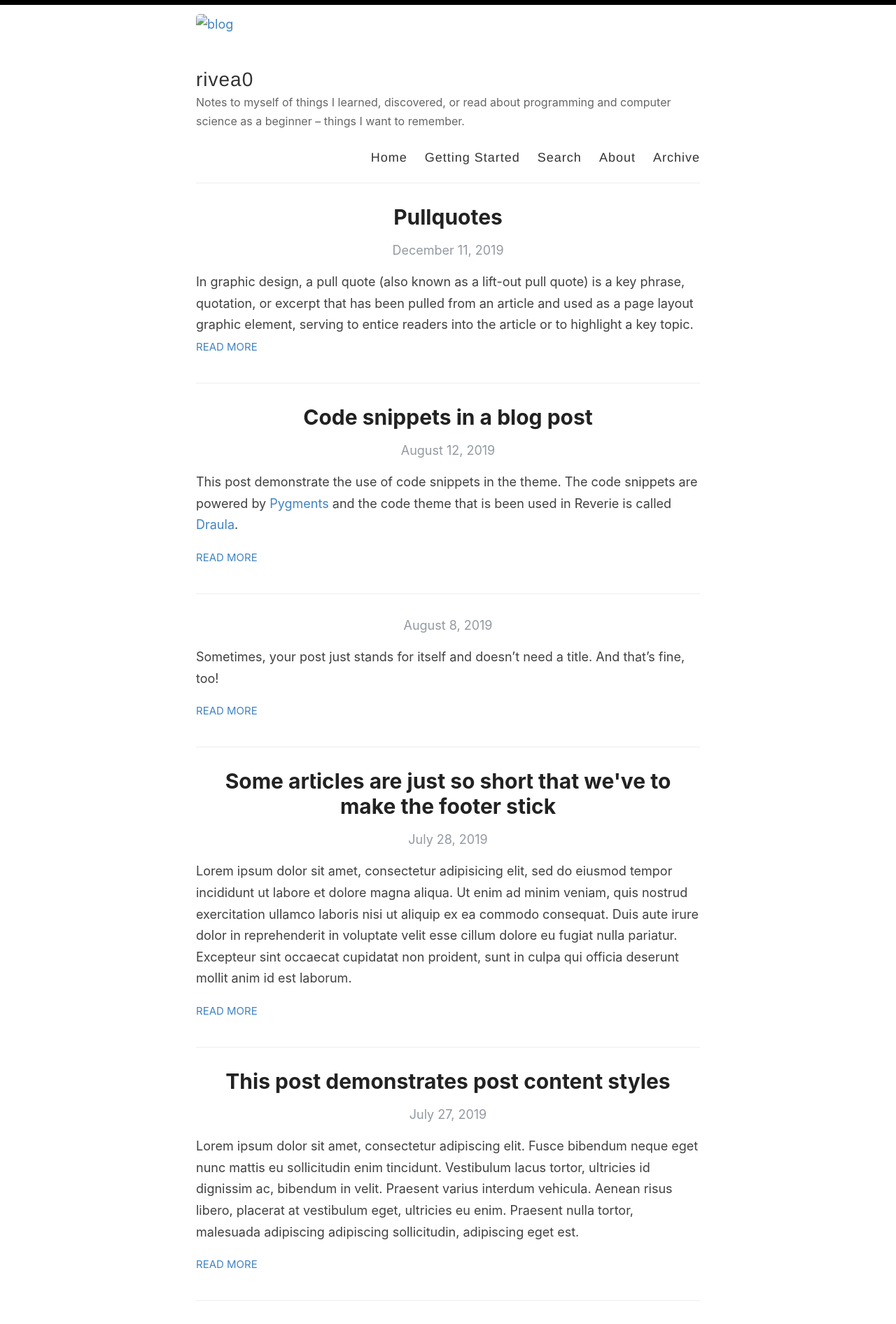
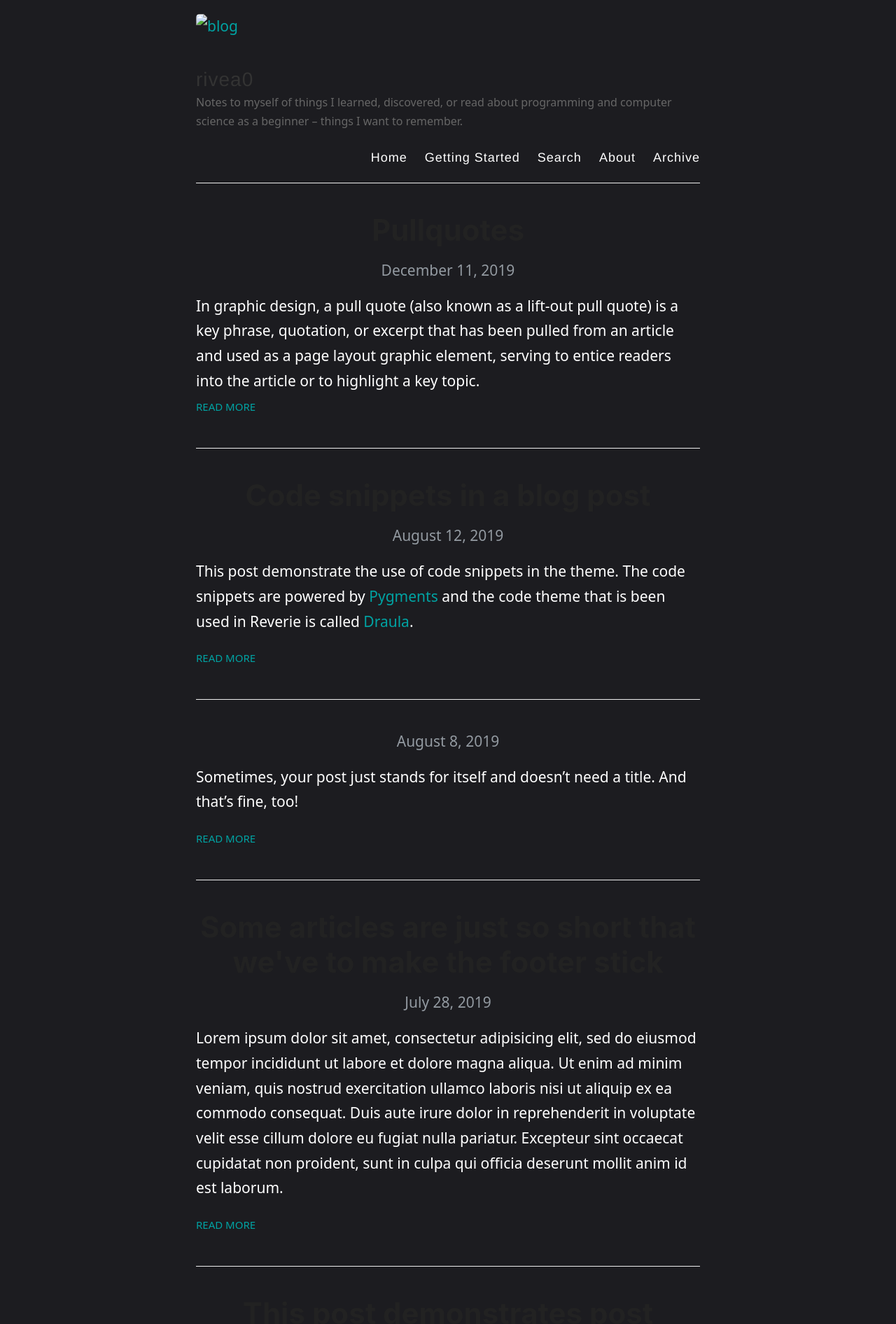
Before and after one commit to rivea0/blog, a Jekyll site: the page built from index.html, in a window 1280 px wide. Shown: the top 1892 px of the page at 70% size. Built offline with Jekyll 4.4.1, drawn with Linux system fonts in a browser that asks for light colours; the list of posts is cut into pages by our own code.

Commit message:
Update style.scss

```diff
--- a/assets/style.scss
+++ b/assets/style.scss
@@ -21,12 +21,12 @@ html {
 }
 
 body {
-  background: #fff;
-  font-family: -system-ui, -apple-system, BlinkMacSystemFont, "Segoe UI", Roboto, Helvetica, Arial, sans-serif, "Apple Color Emoji", "Segoe UI Emoji", "Segoe UI Symbol";
-  color: #404040;
+  background: #1c1c20;
+  font-family: system-ui, -apple-system, Roboto, "Segoe UI", Helvetica, Arial, sans-serif, "Apple Color Emoji", "Segoe UI Emoji";
+  color: #fff;
   line-height: 1.7;
   font-weight: 400;
-  font-size: 18px;
+  font-size: 21px;
   height: 100%;
 }
 
@@ -53,7 +53,7 @@ h1, h2, h3, h4, h5, h6 {
 }
 
 h1 {
-  font-size: 30px;
+  font-size: 42px;
   a {
     color: inherit;
   }
@@ -81,7 +81,7 @@ h3 {
 
 h4 {
   font-size: 18px;
-  color: #222;
+  color: #fff;
 }
 
 p {
@@ -94,13 +94,13 @@ table {
 
 table tr {
 	border-top: 1px solid #cccccc;
-	background-color: white;
+	background-color: #222;
 	margin: 0;
 	padding: 0;
 }
 
 table tr:nth-child(2n) {
-	background-color: #f8f8f8;
+	background-color: #1f1f1f;
 }
 
 table tr th {
@@ -148,7 +148,7 @@ table tr td :last-child {
   border-radius: 4px;
   box-sizing: border-box;
   font-size: 18px;
-  background-color: #fff3ff;
+  background-color: #1c1c20;
 }
 
 .share-box {
@@ -177,11 +177,11 @@ span[data-pullquote]:before {
 }
 
 a {
-  color: $blue;
+  color: #00a3a3;
   text-decoration: none;
 	cursor: pointer;
   &:hover, &:active {
-    color: $blue;
+    color: #00a3a3;
   }
 }
 
@@ -344,7 +344,7 @@ nav {
 
   a {
     margin-left: 20px;
-    color: $darkGray;
+    color: #fff;
     text-align: right;
     font-weight: 300;
     letter-spacing: 1px;
@@ -415,7 +415,7 @@ nav {
   bottom: 0;
   width: 100%;
   height: 89px;
-  background-color: $lightGray;
+  background-color: #1c1c20;
 }
 
 footer {
@@ -434,7 +434,7 @@ body:after {
 }
 
 #bar {
-    background: #000;
+    background: #1c1c20;
     height: 7px;
     background-size: cover;
     background-position: left 60%;
```
